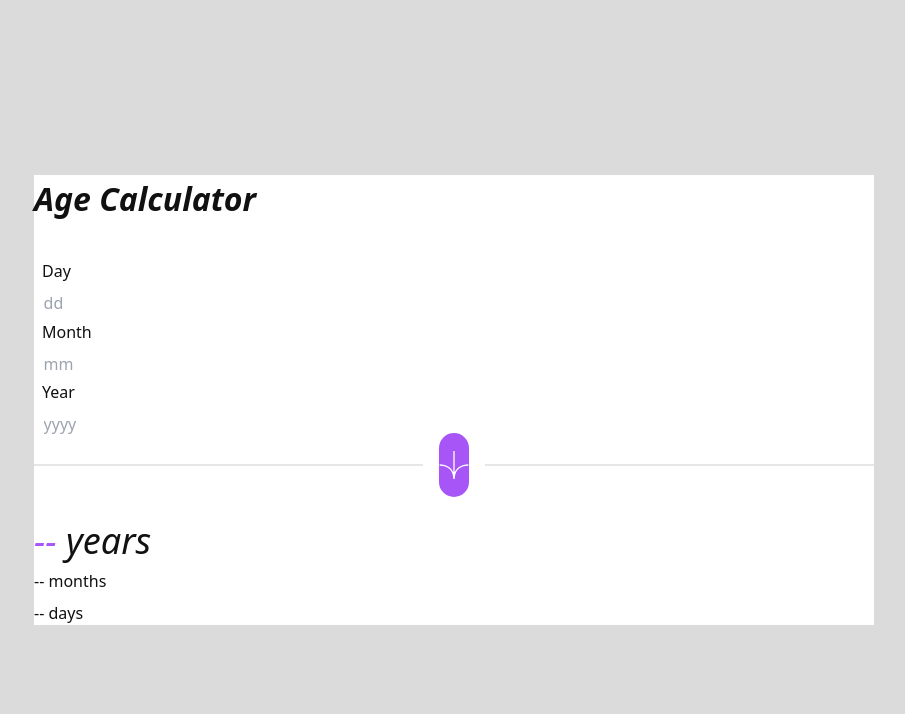
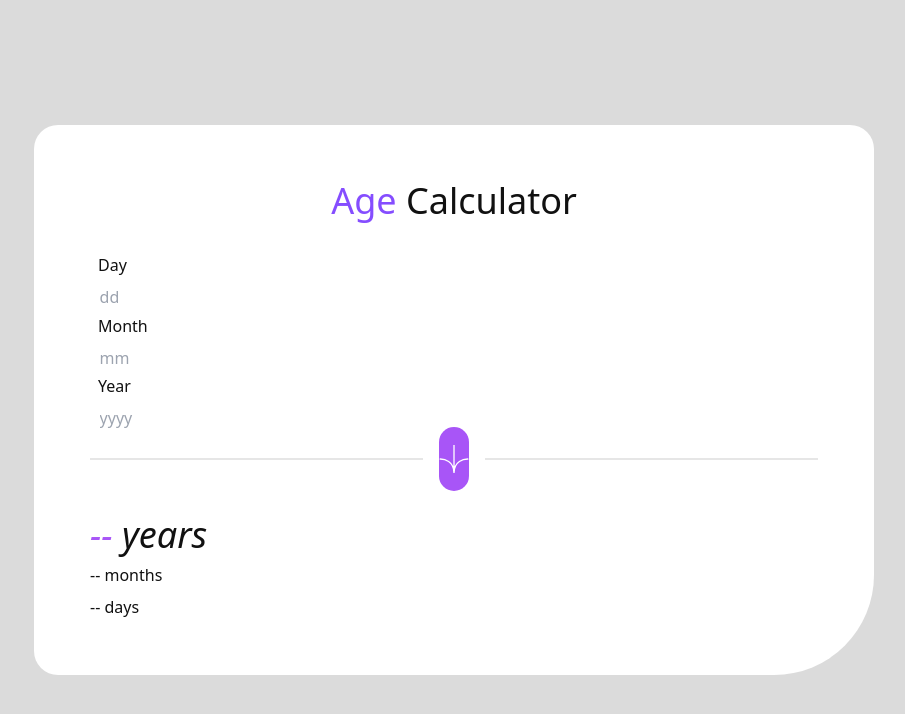
Before and after one commit to Hcmwebs/age-calculator-app, a React (Vite) app: page / in a window 1280 px wide. Shown: the top 714 px of the page, without its empty margins (186-1091 px from the left). Built offline with nearby package versions, Linux system fonts and the light colour scheme.

Commit message:
styled the Card and Title component

```diff
--- a/src/components/Card.jsx
+++ b/src/components/Card.jsx
@@ -2,7 +2,7 @@ import { Form, Age, Title } from './index';
 
 const Card = () => {
 	return (
-		<div className='grid grid-col-1 gap-y-8 bg-white w-full max-w-[52.5rem] '>
+		<div className='grid grid-col-1 gap-y-8 bg-white w-full max-w-[343px] lg:max-w-[52.5rem]  rounded-t-3xl rounded-bl-3xl rounded-br-[100px] px-6 py-12 lg:p-14'>
 			<Title />
 			<Form />
 			<Age />
--- a/src/components/Title.jsx
+++ b/src/components/Title.jsx
@@ -1,16 +1,16 @@
-import React from 'react'
-import styled from 'styled-components'
+import React from 'react';
+import styled from 'styled-components';
 
 const Title = () => {
 	return (
-		<Wrapper>
-			<h1>
-				<span>Age</span> Calculator
+		<div className='grid place-items-center'>
+			<h1 className='text-4xl'>
+				<span className='text-primary'>Age</span> Calculator
 			</h1>
 			<div className='underline'></div>
-		</Wrapper>
-	)
-}
+		</div>
+	);
+};
 const Wrapper = styled.div`
 	width: max-content;
 	display: flex;
@@ -33,6 +33,6 @@ const Wrapper = styled.div`
 		height: 0.25rem;
 		background-color: var(--purple);
 	}
-`
+`;
 
-export default Title
+export default Title;
```
Lines whose indentation alone changed are shown as unchanged.
